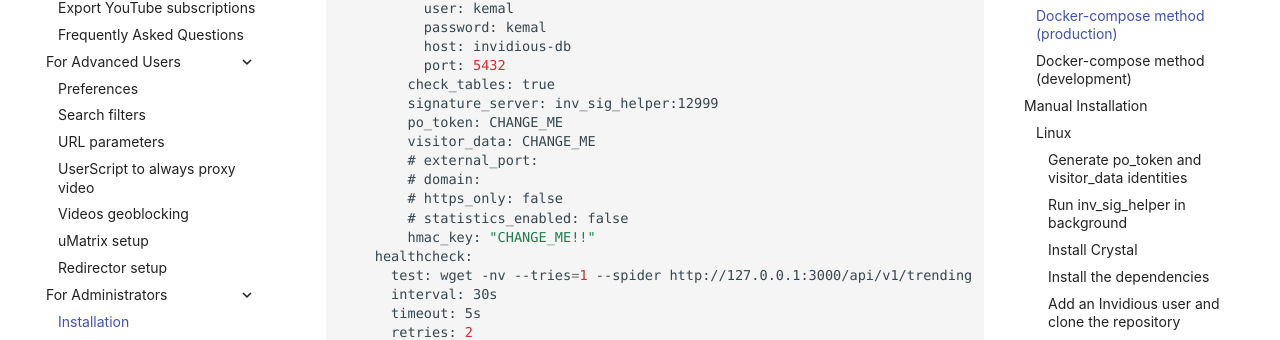
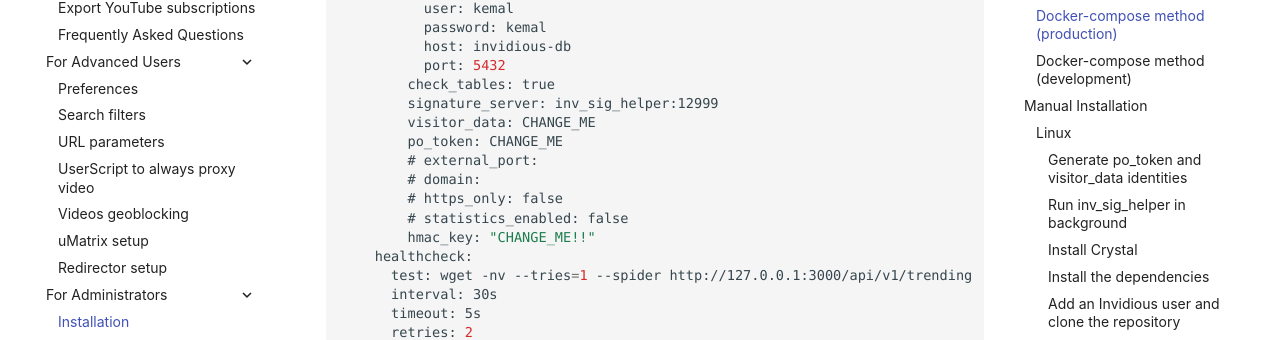
Before and after one commit to iv-org/documentation, an MkDocs documentation site: the page built from docs/installation.md, in a window 1280 px wide and 900 px high, scrolled down 1782 px. Shown: the part 146-486 px from the top of the window. Built offline with MkDocs 1.6.1 and Material for MkDocs 9.7.7, drawn with Linux system fonts in a browser that asks for light colours; comment, search, counter and statistics services are not loaded.

```diff
--- a/docs/installation.md
+++ b/docs/installation.md
@@ -75,8 +75,8 @@ Note: Currently the repository has to be cloned, this is because the `init-invid
               port: 5432
             check_tables: true
             signature_server: inv_sig_helper:12999
+            visitor_data: CHANGE_ME
             po_token: CHANGE_ME
-            visitor_data: CHANGE_ME
             # external_port:
             # domain:
             # https_only: false
```
